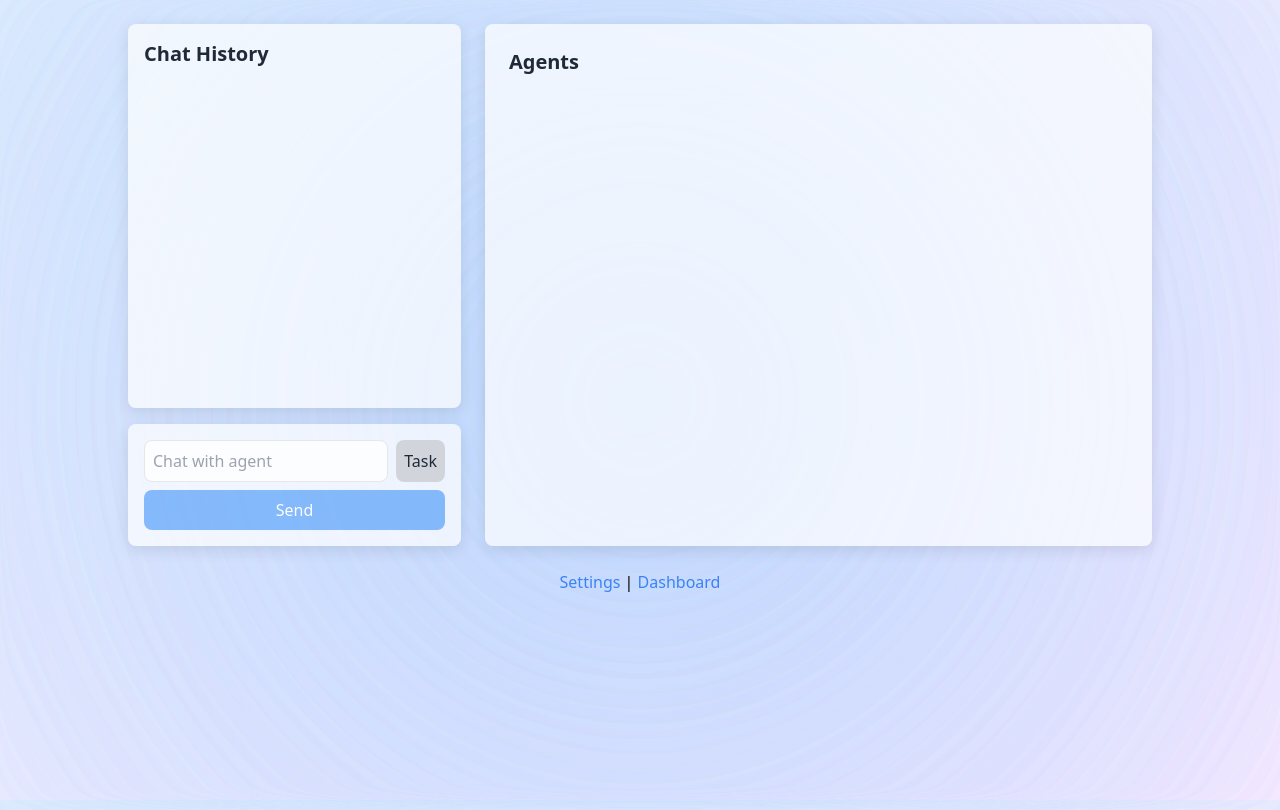
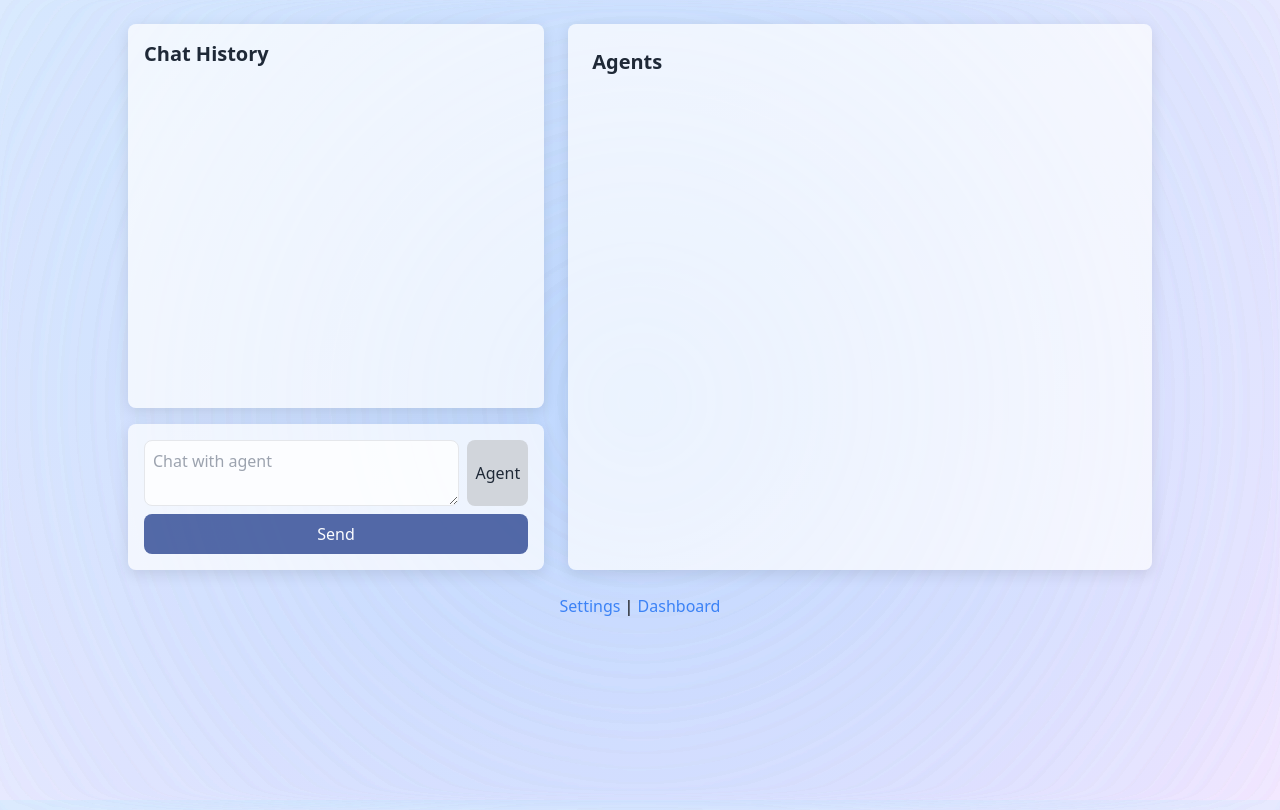
Before and after one commit to imars/seclorum, a plain HTML site: page seclorum/web/templates/chat.html in a window 1280 px wide. Drawn offline with nearby package versions, Linux system fonts and the light colour scheme.

Commit message:
Update UI: Button shows current recipient (Task/Agent), multi-line resizable chat box, wider chat panel, charcoal red/blue buttons

```diff
--- a/seclorum/web/templates/chat.html
+++ b/seclorum/web/templates/chat.html
@@ -14,11 +14,12 @@
         .glow::after { content: ''; position: absolute; top: -10px; left: -10px; right: -10px; bottom: -10px; background: radial-gradient(circle, rgba(147, 197, 253, 0.2), transparent); z-index: -1; filter: blur(10px); }
         .dark .glow::after { background: radial-gradient(circle, rgba(59, 130, 246, 0.2), transparent); }
         .agent-output { max-height: 200px; overflow-y: auto; }
+        textarea { resize: none; overflow: hidden; min-height: 2.5rem; }
     </style>
 </head>
 <body class="min-h-screen bg-gradient-to-br from-blue-100 to-purple-100 dark:from-slate-800 dark:to-slate-900 font-sans p-6 transition-colors duration-300">
     <div class="max-w-5xl mx-auto flex space-x-6" x-data="appData">
-        <div class="w-1/3 flex flex-col space-y-4">
+        <div class="w-5/12 flex flex-col space-y-4">
             <div class="panel p-4 glow h-96 flex flex-col">
                 <h2 class="text-xl font-semibold text-gray-800 dark:text-gray-100 mb-4">Chat History</h2>
                 <div class="flex-1 overflow-y-auto flex flex-col-reverse" x-ref="history">
@@ -30,27 +31,27 @@
             <div class="panel p-4 glow" x-data="{ input: '', mode: '{{ mode }}', history: ['Write a haiku', 'What’s 2+2?', 'Tell a joke'] }">
                 <form @submit.prevent="submitInput(input)">
                     <div class="relative flex space-x-2">
-                        <input
-                            type="text"
+                        <textarea
                             x-model="input"
                             list="task-history"
                             :placeholder="mode === 'task' ? 'Enter a task (e.g., Write a haiku)' : 'Chat with agent'"
                             class="w-full p-2 border rounded-lg bg-white/80 dark:bg-slate-600 dark:text-white focus:outline-none focus:ring-2 focus:ring-blue-400"
-                        >
+                            @input="adjustHeight($event.target)"
+                        ></textarea>
                         <datalist id="task-history">
                             <template x-for="item in history" :key="item">
                                 <option x-text="item"></option>
                             </template>
                         </datalist>
                         <button type="button" @click="mode = mode === 'task' ? 'agent' : 'task'; window.location.href = '/chat?mode=' + mode" class="p-2 bg-gray-300 dark:bg-gray-600 text-gray-800 dark:text-white rounded-lg hover:bg-gray-400 dark:hover:bg-gray-500">
-                            <span x-text="mode === 'task' ? 'Agent' : 'Task'"></span>
+                            <span x-text="mode === 'task' ? 'Task' : 'Agent'"></span>
                         </button>
                     </div>
-                    <input type="submit" value="Send" class="mt-2 w-full p-2 bg-blue-400 dark:bg-blue-600 text-white rounded-lg hover:bg-blue-500 dark:hover:bg-blue-700 opacity-75">
+                    <input type="submit" value="Send" class="mt-2 w-full p-2 bg-blue-900 dark:bg-blue-800 text-white rounded-lg hover:bg-blue-800 dark:hover:bg-blue-700 opacity-75">
                 </form>
             </div>
         </div>
-        <div class="w-2/3 panel p-6 glow" x-data="{ selectedAgent: null }">
+        <div class="w-7/12 panel p-6 glow" x-data="{ selectedAgent: null }">
             <h2 class="text-xl font-semibold text-gray-800 dark:text-gray-100 mb-4">Agents</h2>
             <div class="space-y-4">
                 <template x-for="(agent, id) in agents" :key="id">
@@ -79,7 +80,9 @@
                     if (data.status === 'assigned') {
                         this.agents[data.task_id] = { id: data.task_id, output: 'Pending...' };
                     } else if (data.status === 'completed' || data.status === 'failed') {
-                        this.agents[data.task_id].output = data.result;
+                        this.agents[data.task_id
+
+].output = data.result;
                     }
                 });
             },
@@ -94,6 +97,10 @@
                         Alpine.$data(this.$root.querySelector('div[x-data*=\"input\"]')).input = '';
                     });
                 }
+            },
+            adjustHeight(el) {
+                el.style.height = 'auto';
+                el.style.height = `${el.scrollHeight}px`;
             }
         }));
     });
```
Also changed, not shown: seclorum/web/templates/dashboard.html (+1 -1 lines).
